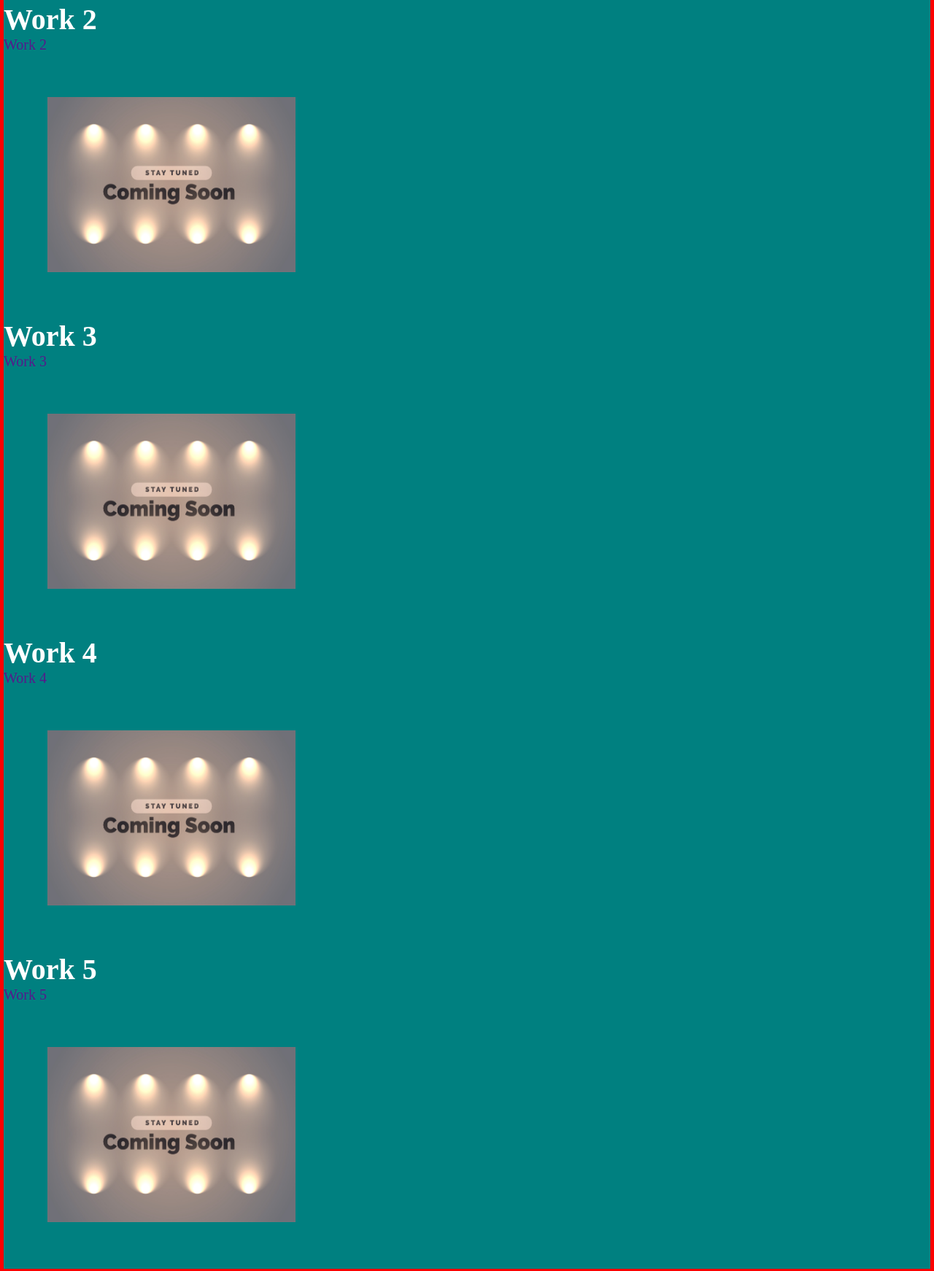
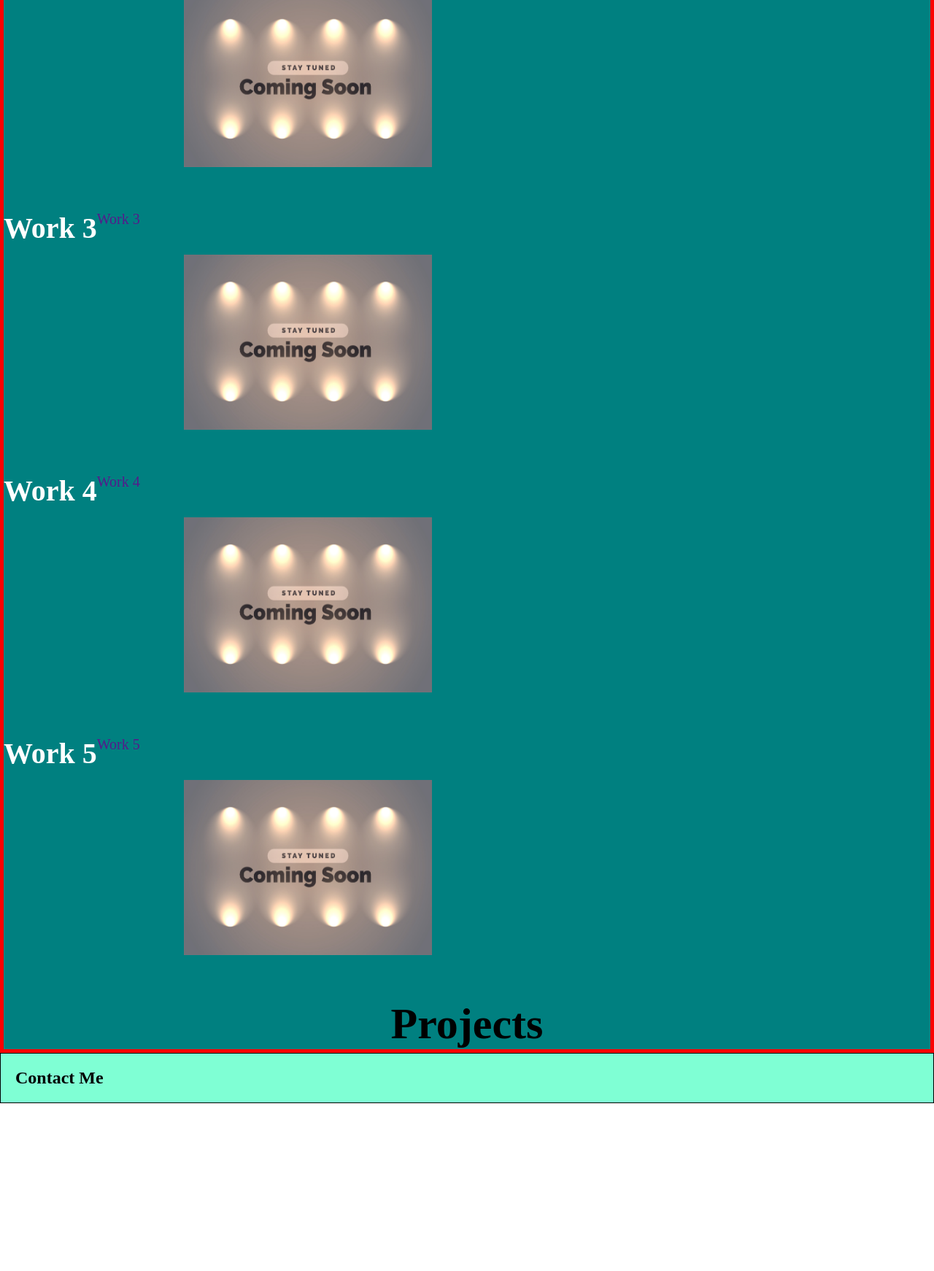
Before and after one commit to Mpergolatti/portfolio, a plain HTML site: page index.html in a window 1280 px wide. Shown: the part 853-2595 px from the top of the page at 73% size. After the commit the page ends 2365 px from the top, so only its background shows below. Drawn offline with Linux system fonts and the light colour scheme.

Commit message:
stuck again

```diff
--- a/assets/css/style.css
+++ b/assets/css/style.css
@@ -83,14 +83,25 @@ header nav ul li a {
 .work {
     background-color: teal;
     border: 5px solid red;
+    display: flex;
+    flex-wrap: wrap;
+    justify-content: center;
+}
+
+.work div {
+    display: flex;
+    flex-direction: row;
+    flex-wrap: wrap;
 }
 
 .work a {
     text-decoration: none;
+    /* display: flex; */
 }
 
 .work h2 {
     font-size: 60px;
+    margin: auto;
 }
 
 .work h3 {
@@ -108,3 +119,7 @@ header nav ul li a {
     margin: 30px;
     padding: 30px;
 }
+
+.main-project img {
+    flex-flow: flex-end;
+}
--- a/index.html
+++ b/index.html
@@ -57,49 +57,47 @@
                     <h2>Work</h2>
                 <div>
                     <a href="">
-                        <div>
+                        <div class="project">
                             <h3>Work 1</h3>
                             <p>Work 1</p>
                             <img src="./assets/images/coming-soon.jpg">
                         </div>
                     </a>
-                </div>
-                <div>
+
                     <a href="">
-                        <div>
+                        <div class="project">
                             <h3>Work 2</h3>
                             <p>Work 2</p>
                             <img src="./assets/images/coming-soon.jpg">
                         </div>
                     </a>
-                </div>
-                <div>
+
                     <a href="">
-                        <div>
+                        <div class="project">
                             <h3>Work 3</h3>
                             <p>Work 3</p>
                             <img src="./assets/images/coming-soon.jpg">
                         </div>
                     </a>
-                </div>
-                <div>
+
                     <a href="">
-                        <div>
+                        <div class="project">
                             <h3>Work 4</h3>
                             <p>Work 4</p>
                             <img src="./assets/images/coming-soon.jpg">
                         </div>
                     </a>
-                </div>
-                <div>
+
                     <a href="">
-                        <div>
+                        <div class="project">
                             <h3>Work 5</h3>
                             <p>Work 5</p>
                             <img src="./assets/images/coming-soon.jpg">
                         </div>
                     </a>
                 </div>
+
+                <h2>Projects</h2>
             </section>
 
             <!-- Contact Me Section -->
```
